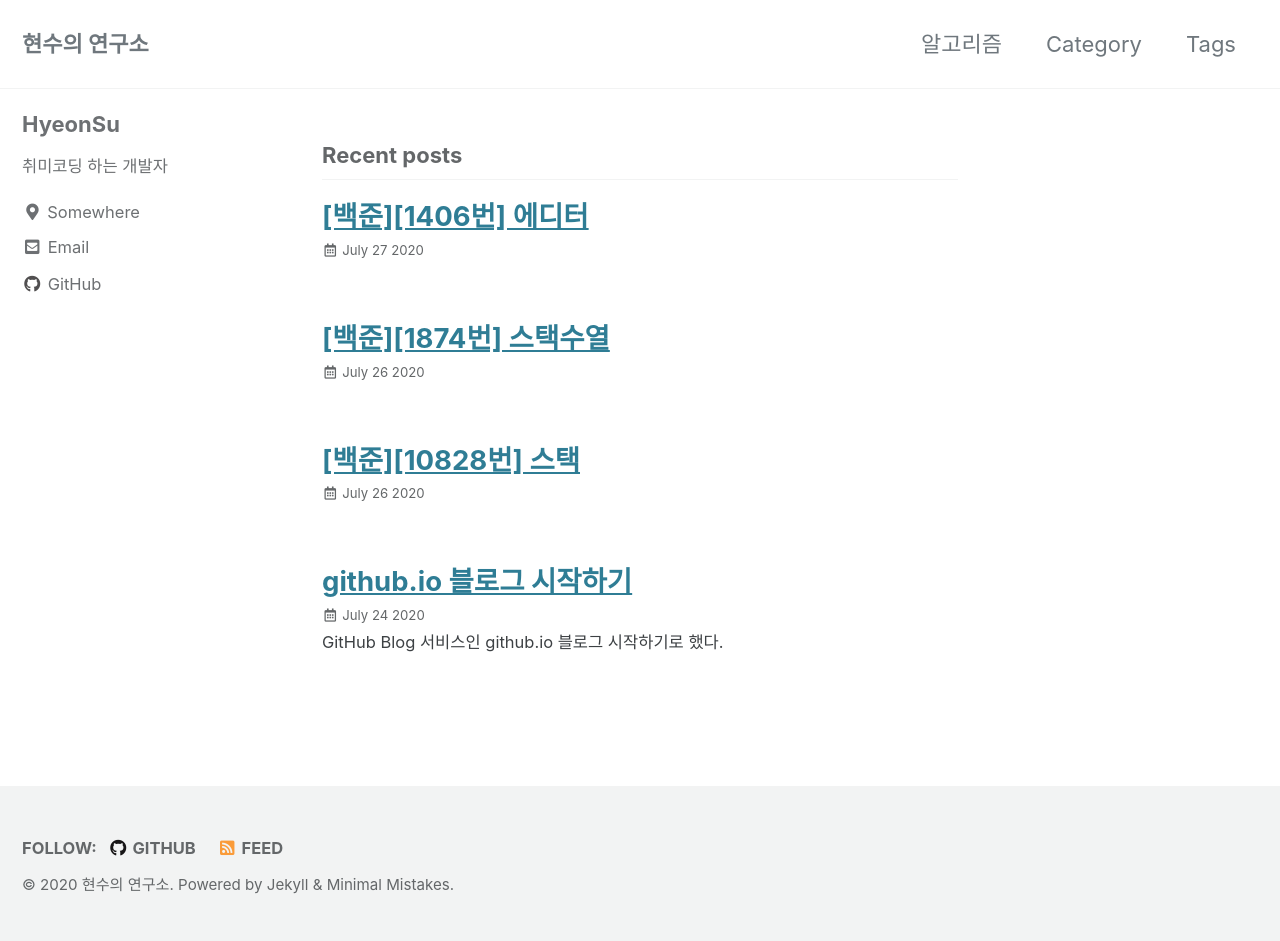
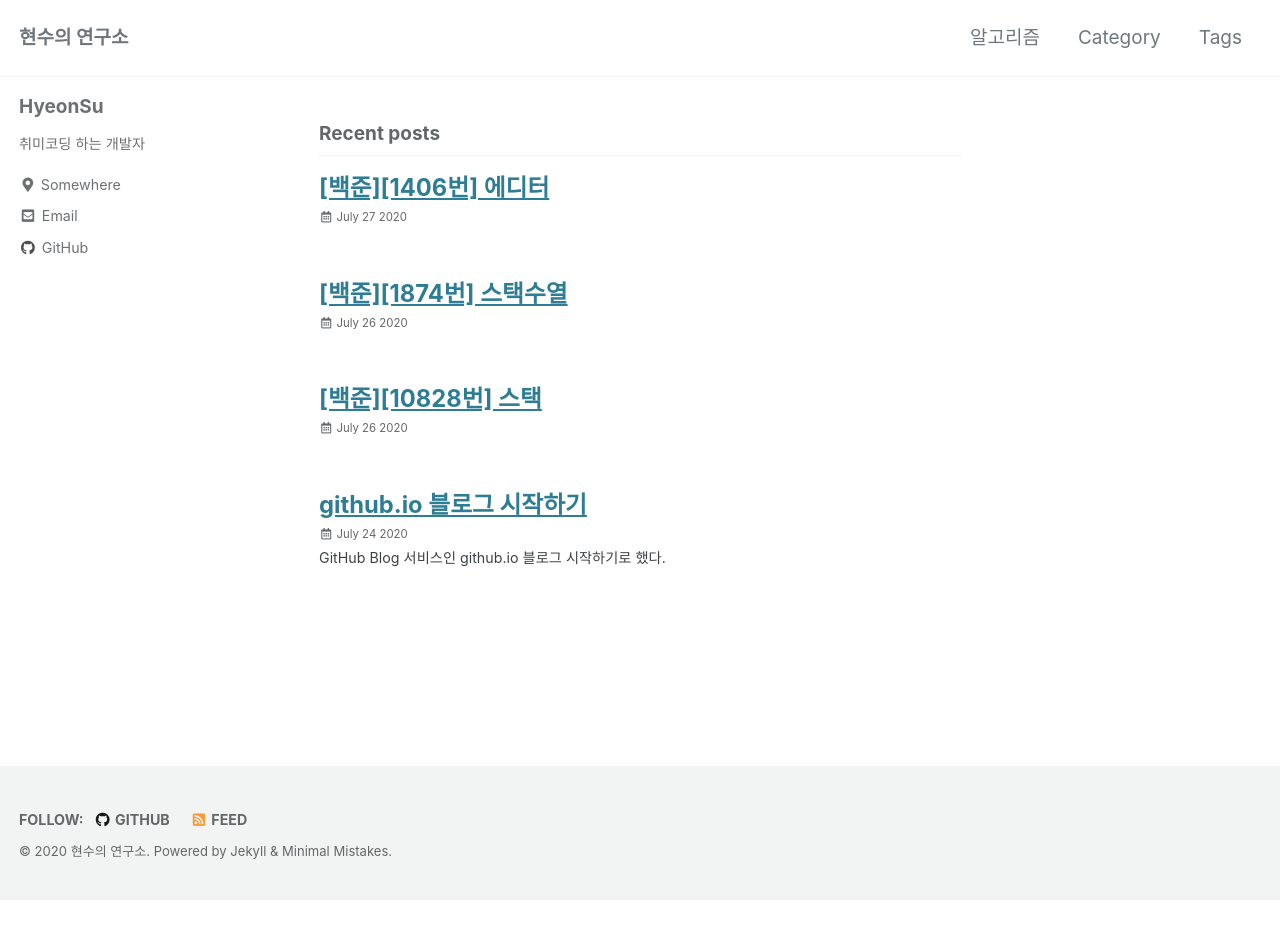
Before and after one commit to hscom96/hscom96.github.io, a Jekyll site: the page built from index.html, in a window 1280 px wide. Built offline with Jekyll 4.4.1, drawn with Linux system fonts in a browser that asks for light colours; cached includes are drawn as plain includes; the list of posts is cut into pages by our own code; after the commit the page ends 900 px from its top, so only the background shows below that.

Commit message:
Update _reset.scss

```diff
--- a/_sass/minimal-mistakes/_reset.scss
+++ b/_sass/minimal-mistakes/_reset.scss
@@ -11,15 +11,15 @@ html {
   font-size: 16px;
 
   @include breakpoint($medium) {
-    font-size: 18px;
+    font-size: 15px;
   }
 
   @include breakpoint($large) {
-    font-size: 20px;
+    font-size: 17px;
   }
 
   @include breakpoint($x-large) {
-    font-size: 22px;
+    font-size: 19px;
   }
 
   -webkit-text-size-adjust: 100%;
```
